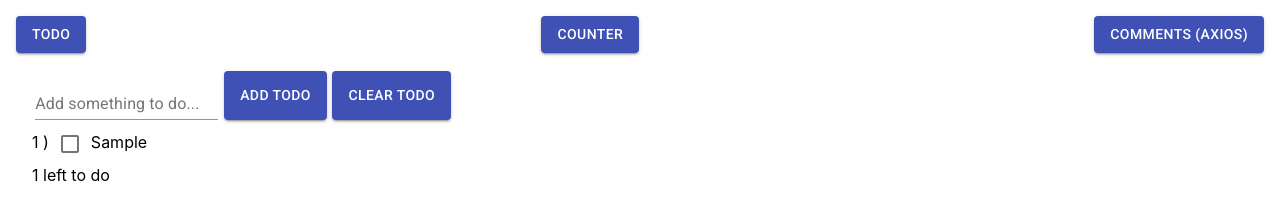
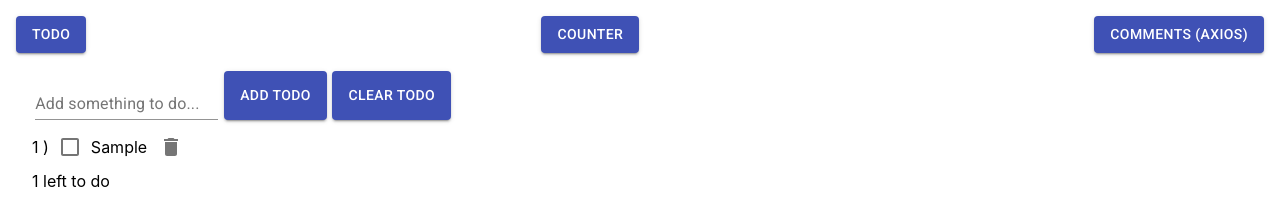
Before and after one commit to Lertis/first-react, a React (Create React App) app: page / in a window 1280 px wide. Both pictures are taken after typing "Sample" into the empty fields and a click on the button "ADD TODO". Shown: the top 221 px of the page. Built offline with nearby package versions, Linux system fonts and the light colour scheme.

Commit message:
Remove todo

```diff
--- a/src/components/Home.js
+++ b/src/components/Home.js
@@ -29,6 +29,13 @@ export default function Home() {
 		setTodos(newTodos);
 	}
 
+	function removeTodo(id) {
+		const newTodos = [...todos];
+		const todoToDelete = newTodos.find(todo => todo.id === id);
+		newTodos.splice(newTodos.indexOf(todoToDelete), 1);
+		setTodos(newTodos);
+	}
+
 	function handleAddTodo() {
 		setTodos(prevTodos => {
 			return [...prevTodos, { id: uuidv4(), name: inputValue, complete: false }]
@@ -44,11 +51,11 @@ export default function Home() {
 		<>
 			<div>
 				<div className="flex-row">
-				<TextField className="fr-m" id="standard-basic" label="Add something to do..." value={inputValue} onChange={(e) => setInputValue(e.target.value)} />
+					<TextField className="fr-m" id="standard-basic" label="Add something to do..." value={inputValue} onChange={(e) => setInputValue(e.target.value)} />
 					<Button className="fr-m" variant="contained" color="primary" onClick={handleAddTodo}>Add Todo</Button>
 					<Button className="fr-m" variant="contained" color="primary" onClick={handleClearTodo}>Clear Todo</Button>
 				</div>
-				<TodoList todos={todos} toggleTodo={toggleTodo} />
+				<TodoList todos={todos} toggleTodo={toggleTodo} removeTodo={removeTodo} />
 				<div>{todos.filter(todo => !todo.complete).length} left to do</div>
 			</div>
 		</>
--- a/src/components/Todo.js
+++ b/src/components/Todo.js
@@ -1,18 +1,31 @@
 import React from 'react';
-import Checkbox from "@material-ui/core/Checkbox";
+import Checkbox from '@material-ui/core/Checkbox';
+import IconButton from '@material-ui/core/IconButton';
+import DeleteIcon from '@material-ui/icons/Delete';
 import PropTypes from 'prop-types';
 
-export default function Todo({ todo, toggleTodo, index }) {
+export default function Todo({ todo, toggleTodo, index, removeTodo }) {
 
 	function handleTodoClick() {
 		toggleTodo(todo.id);
 	}
 
+	function handleRemoveTodo() {
+		removeTodo(todo.id);
+	}
+
+	const styles = {
+		fxc: { display: 'flex', alignItems: 'center' }
+	}
+
 	return (
-		<div>
-			{index + 1} )
+		<div style={styles.fxc}>
+			<div>{index + 1} )</div>
 			<Checkbox checked={todo.complete} onChange={handleTodoClick} />
-			{todo.name}
+			<div style={styles.fxc}>
+				<div>{todo.name}</div>
+				<IconButton onClick={handleRemoveTodo}><DeleteIcon /></IconButton>
+			</div>
 		</div>
 	);
 }
--- a/src/components/TodoList.js
+++ b/src/components/TodoList.js
@@ -1,10 +1,10 @@
 import React from 'react';
 import Todo from './Todo';
 
-export default function TodoList({ todos, toggleTodo }) {
+export default function TodoList({ todos, toggleTodo, removeTodo }) {
 	return (
 		todos.map((todo, index) => {
-			return <Todo key={todo.id} todo={todo} toggleTodo={toggleTodo} index={index}/>
+			return <Todo key={todo.id} todo={todo} toggleTodo={toggleTodo} index={index} removeTodo={removeTodo} />
 		})
 	);
 }
```
